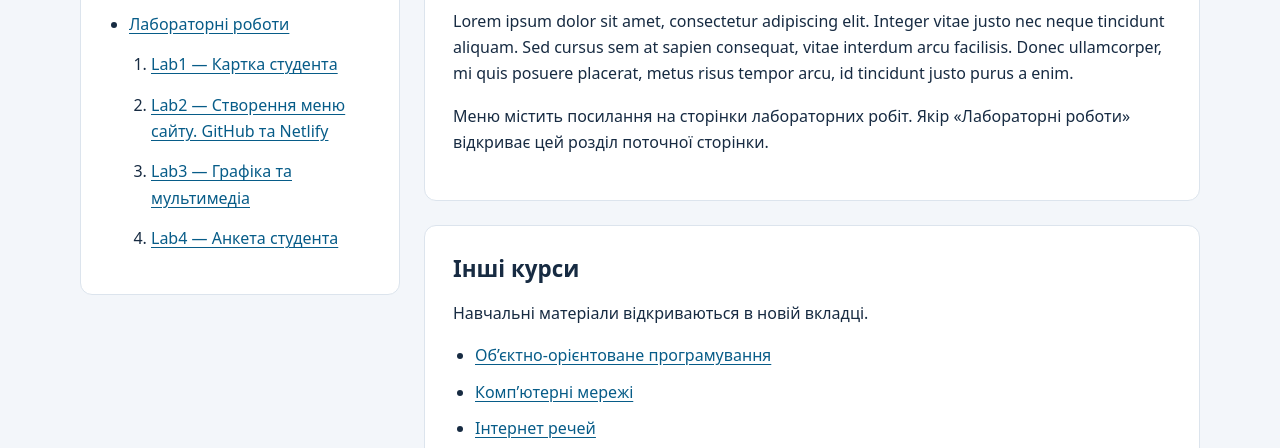
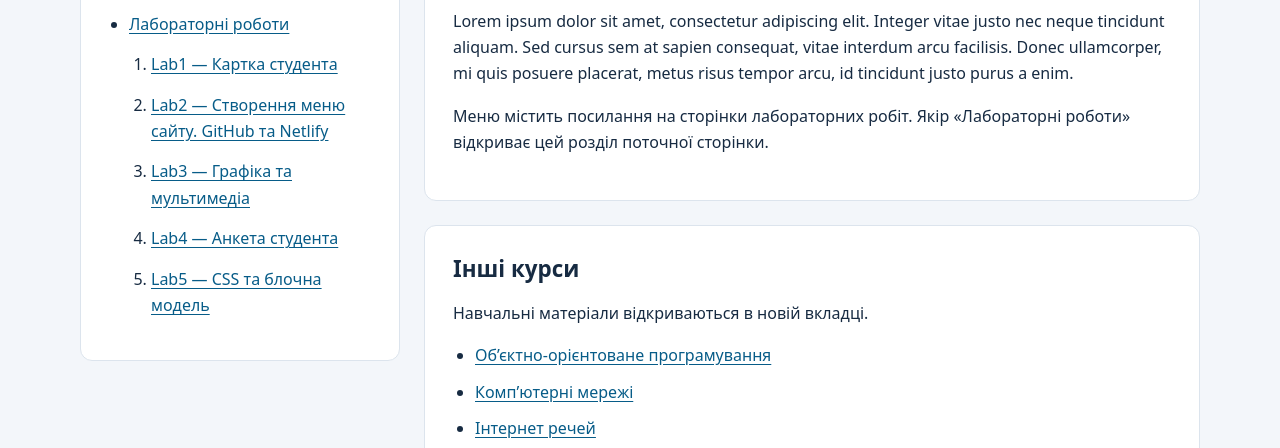
Before and after one commit to vmahas2023-art/ip_labs, a plain HTML site: page index.html in a window 1280 px wide. Shown: the part 331-779 px from the top of the page. Drawn offline with Linux system fonts and the light colour scheme.

Commit message:
Add Lab5 to the portfolio navigation

```diff
--- a/index.html
+++ b/index.html
@@ -27,6 +27,7 @@
             <li><a href="lab2/">Lab2 — Створення меню сайту. GitHub та Netlify</a></li>
             <li><a href="lab3/">Lab3 — Графіка та мультимедіа</a></li>
             <li><a href="lab4/">Lab4 — Анкета студента</a></li>
+            <li><a href="lab5/">Lab5 — CSS та блочна модель</a></li>
           </ol>
         </li>
       </ul>
```
